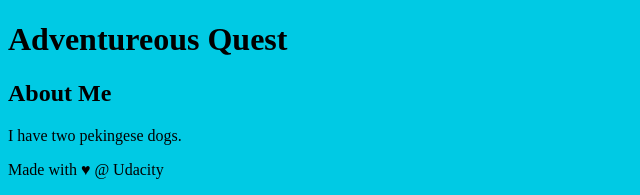
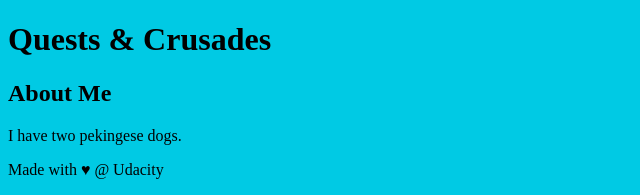
Before and after one commit to valeriyaede/new-git-project, a plain HTML site: page index.html in a window 1280 px wide. Shown: the top 195 px of the page, without its empty margins (0-640 px from the left). Drawn offline with Linux system fonts and the light colour scheme.

Commit message:
edited h1 to Quests & Crusades

```diff
--- a/index.html
+++ b/index.html
@@ -10,7 +10,7 @@
 <body>
 
     <header>
-        <h1>Adventureous Quest</h1>
+        <h1>Quests & Crusades</h1>
     </header>
 
     <div class="container">
```
